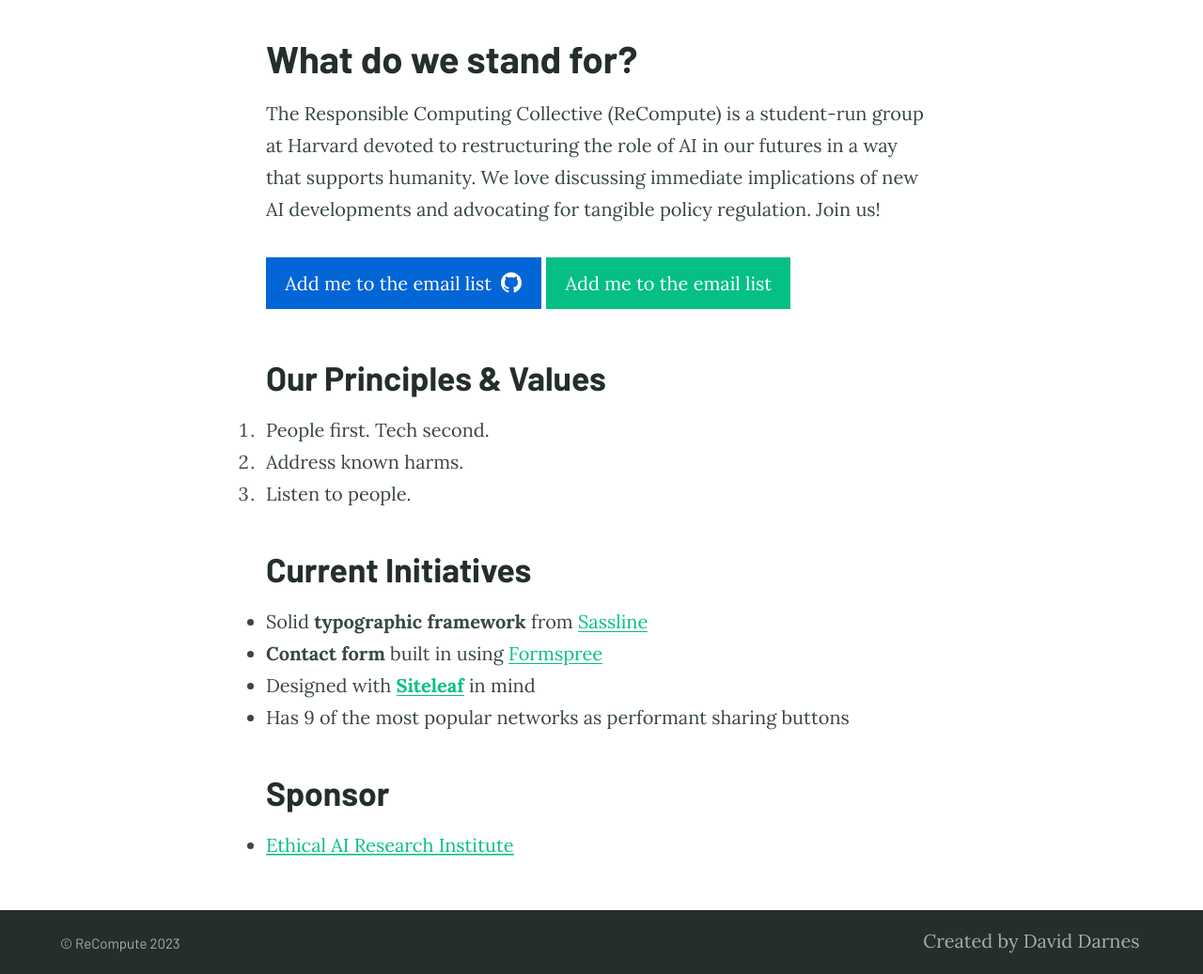
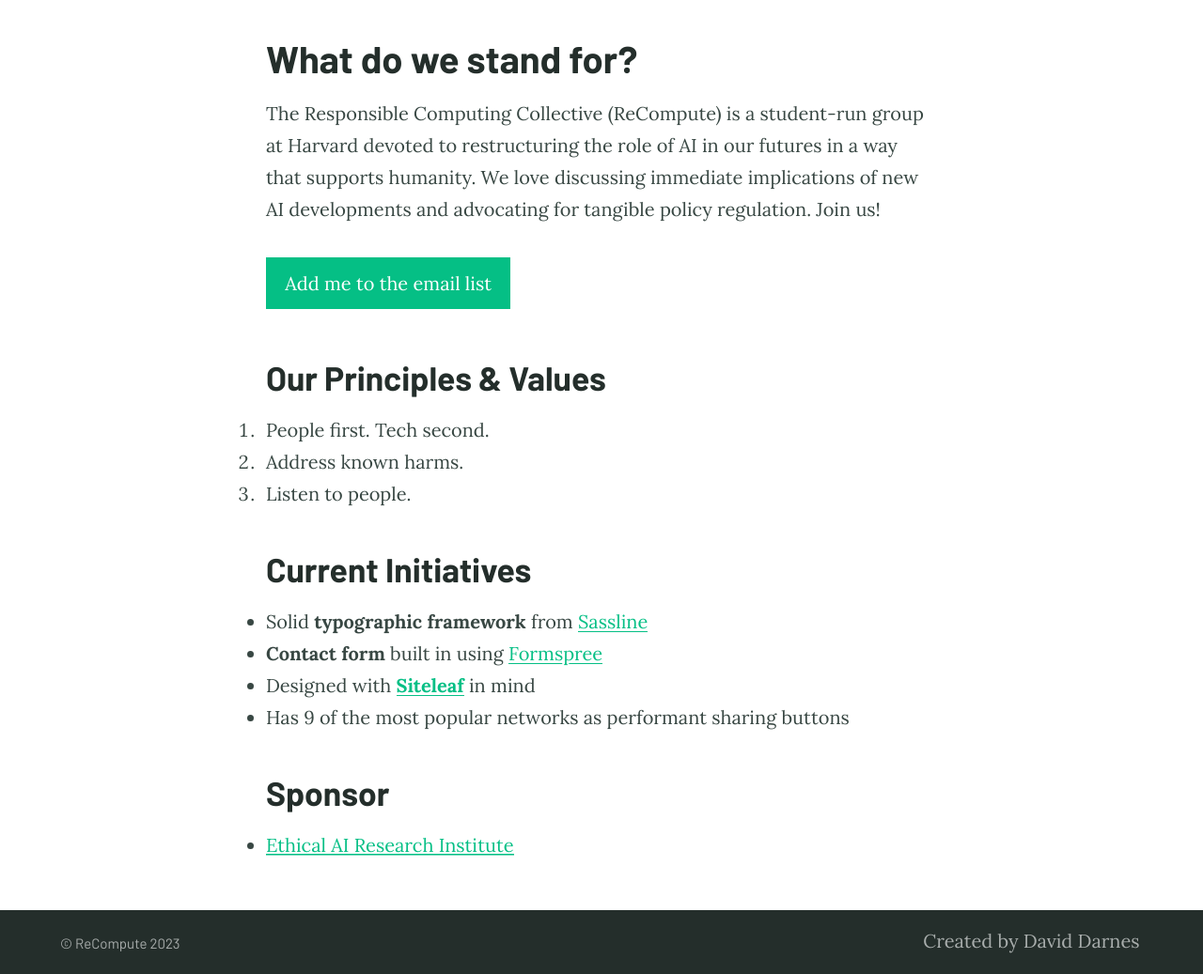
Before and after one commit to ResponsibleComputingCollective/responsiblecomputingcollective.github.io, a Jekyll site: the page built from index.md, in a window 1280 px wide. Shown: the part 408-1445 px from the top of the page at 94% size. Built offline with Jekyll 4.4.1, drawn with Linux system fonts in a browser that asks for light colours.

Commit message:
remove one button

```diff
--- a/index.md
+++ b/index.md
@@ -9,7 +9,7 @@ excerpt: "The Responsible Computing Collective (ReCompute) is a student-run grou
 
 The Responsible Computing Collective (ReCompute) is a student-run group at Harvard devoted to restructuring the role of AI in our futures in a way that supports humanity. We love discussing immediate implications of new AI developments and advocating for tangible policy regulation. Join us!
 
-{% include button.html text="Add me to the email list" icon="github" link="https://github.com/daviddarnes/alembic" color="#0366d6" %} {% include button.html text="Add me to the email list" link="https://github.com/daviddarnes/alembic#installation" %}
+{% include button.html text="Add me to the email list" link="https://github.com/daviddarnes/alembic#installation" %}
 
 ## Our Principles & Values
 
```
